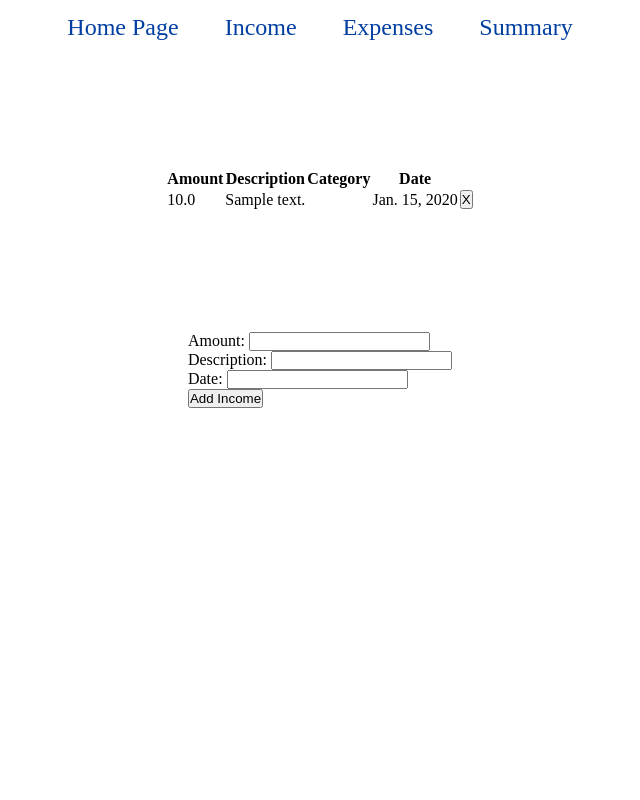
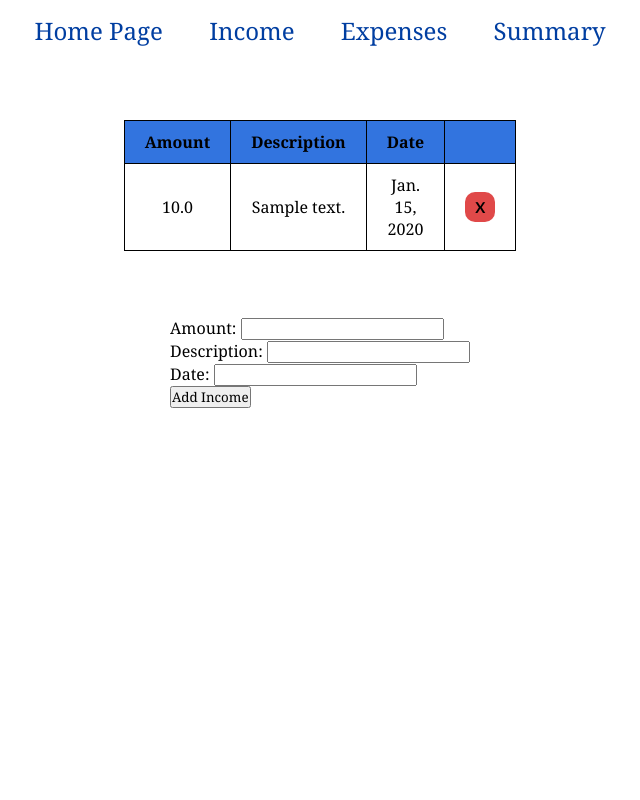
Before and after one commit to Truzi/django-app, a Django app: page /income in a window 1280 px wide. Shown: the whole page, without its empty margins (320-960 px from the left). Run offline with Django 4.2, Linux system fonts and the light colour scheme; tables that the repository leaves empty hold one stand-in row (values such as "Sample post"); some libraries are stand-ins or nearby versions.

Commit message:
configured tables in income/expenses + added style

```diff
--- a/budget/mainapp/static/style.css
+++ b/budget/mainapp/static/style.css
@@ -2,6 +2,7 @@
   box-sizing: border-box;
   margin: 0;
   padding: 0;
+  font-family:Georgia, 'Times New Roman', Times, serif;
 }
 
 body {
@@ -38,3 +39,34 @@
   margin: 10px auto;
   text-align: justify;
 }
+
+table {
+  width: 30vw;
+  text-align: center;
+  border-collapse: collapse;
+}
+
+thead {
+  background-color: #3274df;
+}
+
+th, td {
+  padding: 10px 20px;
+  border: 1px solid;
+}
+
+.remove_item {
+  background-color: #e04949;
+  width: 30px;
+  height: 30px;
+  padding: 5px;
+  font-family: 'Trebuchet MS', 'Lucida Sans Unicode', 'Lucida Grande', 'Lucida Sans', Arial, sans-serif;
+  font-weight: 700;
+  font-size: 15px;
+  border: 0;
+  border-radius: 10px;
+}
+
+.remove_item:hover {
+  cursor: pointer;
+}
--- a/budget/mainapp/templates/expenses.html
+++ b/budget/mainapp/templates/expenses.html
@@ -5,6 +5,7 @@
 
   <div>
     <table>
+      <thead>
         <tr>
           <th>Amount</th>
           <th>Description</th>
@@ -12,7 +13,9 @@
           <th>Date</th>
           <th></th>
         </tr>
+      </thead>
       {% for expense in expenses %}
+      <tbody>
         <tr>
           <td>{{ expense.amount }}</td>
           <td>{{ expense.description }}</td>
@@ -20,9 +23,10 @@
           <td>{{ expense.date }}</td>
           <td><form action={% url 'remove_item' %} method="post">
             {% csrf_token %}
-            <button type="submit" name='expense'  value={{ expense.id }}>X</button>
+            <button type="submit" name='expense'  value={{ expense.id }} class="remove_item">X</button>
           </form></td>
         </tr>
+      </tbody>
       {% endfor %}
     </table>
   </div>
--- a/budget/mainapp/templates/income.html
+++ b/budget/mainapp/templates/income.html
@@ -5,24 +5,26 @@
 
   <div>
     <table>
+      <thead>
         <tr>
           <th>Amount</th>
           <th>Description</th>
-        <th>Category</th>
           <th>Date</th>
           <th></th>
         </tr>
+      </thead>
       {% for income in incomes %}
+      <tbody>
         <tr>
           <td>{{ income.amount }}</td>
           <td>{{ income.description }}</td>
-          <td>{{ income.category }}</td>
           <td>{{ income.date }}</td>
           <td><form action={% url 'remove_item' %} method="post">
             {% csrf_token %}
-            <button type="submit" name='income' value={{ income.id }}>X</button>
+            <button type="submit" name='income' value={{ income.id }} class="remove_item">X</button>
           </form></td>
         </tr>
+      </tbody>
       {% endfor %}
     </table>
   </div>
```
Lines whose indentation alone changed are shown as unchanged.
